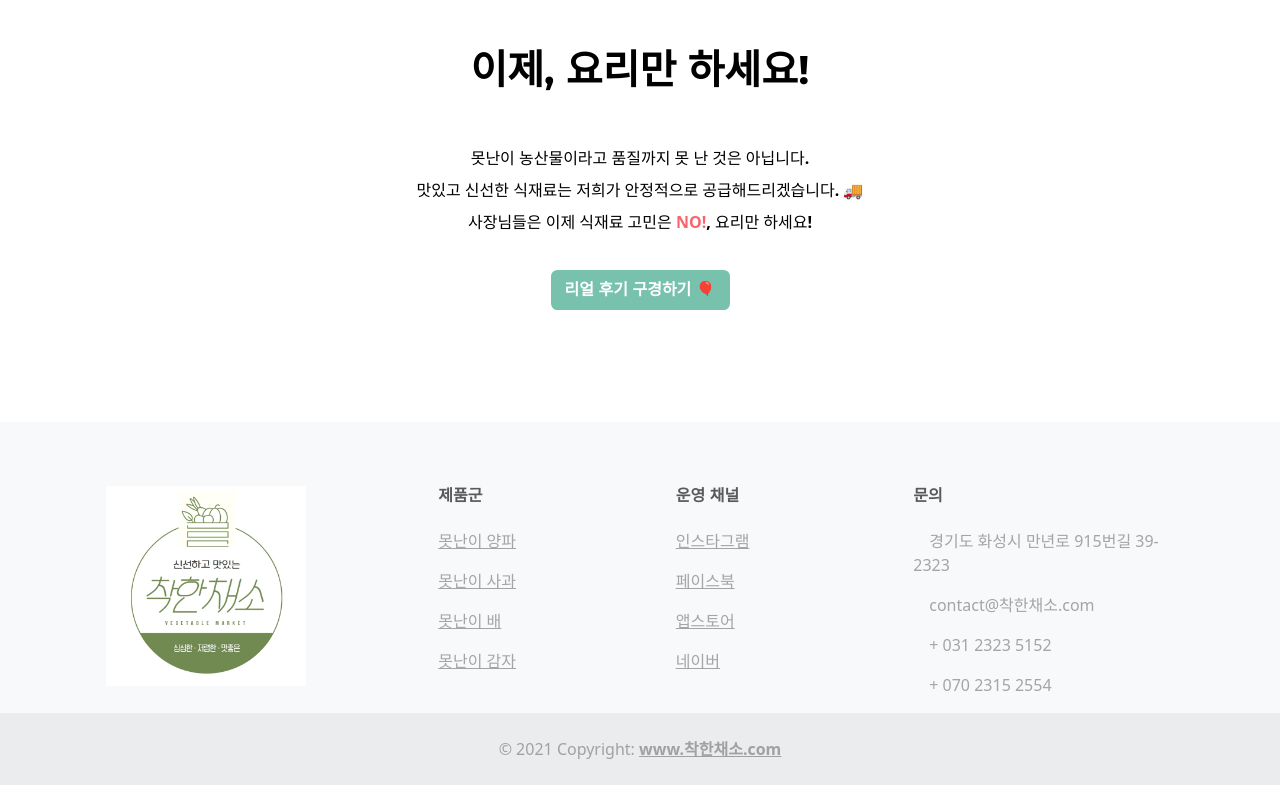
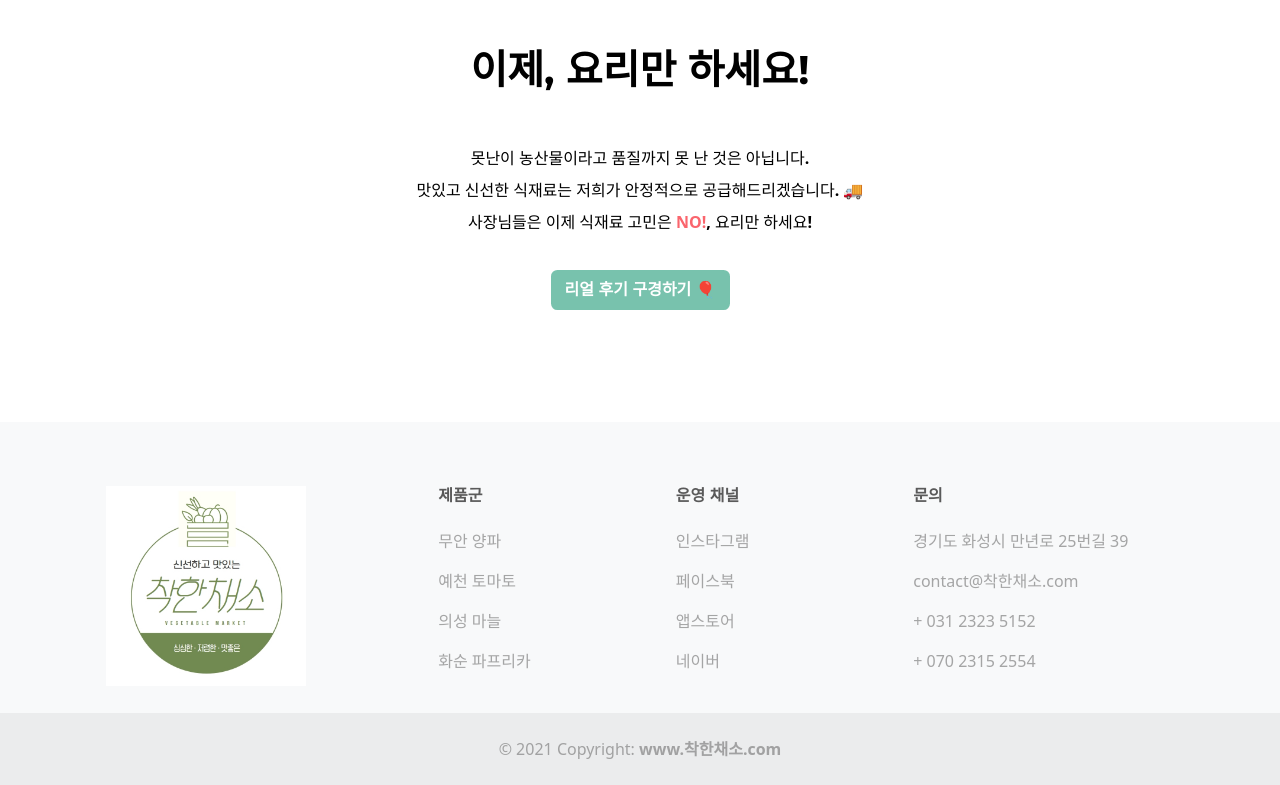
Before and after one commit to refurb-food-shopping-mall/client, a Vue app: page / in a window 1280 px wide. Shown: the part 2115-2900 px from the top of the page. Built offline with nearby package versions, Linux system fonts and the light colour scheme; no server answers.

Commit message:
✏️ footer text-decoration none 설정

```diff
--- a/src/components/Footer.vue
+++ b/src/components/Footer.vue
@@ -46,9 +46,14 @@
             <div class="col-md-3 col-lg-4 col-xl-3 mx-auto mb-4">
               <!-- Content -->
               <!-- <h6 class="text-uppercase fw-bold mb-4"> -->
-                <!-- <i class="fas fa-gem me-3"></i>(주)푸드리퍼브 -->
+              <!-- <i class="fas fa-gem me-3"></i>(주)푸드리퍼브 -->
               <!-- </h6> -->
-              <img src="../assets/logo_market.jpg" alt="logo" width="200" height="">
+              <img
+                src="../assets/logo_market.jpg"
+                alt="logo"
+                width="200"
+                height=""
+              />
             </div>
             <!-- Grid column -->
 
@@ -57,16 +62,16 @@
               <!-- Links -->
               <h6 class="text-uppercase fw-bold mb-4">제품군</h6>
               <p>
-                <a href="#!" class="text-reset">못난이 양파</a>
+                <a href="#!" class="text-reset">무안 양파</a>
               </p>
               <p>
-                <a href="#!" class="text-reset">못난이 사과</a>
+                <a href="#!" class="text-reset">예천 토마토</a>
               </p>
               <p>
-                <a href="#!" class="text-reset">못난이 배</a>
+                <a href="#!" class="text-reset">의성 마늘</a>
               </p>
               <p>
-                <a href="#!" class="text-reset">못난이 감자</a>
+                <a href="#!" class="text-reset">화순 파프리카</a>
               </p>
             </div>
             <!-- Grid column -->
@@ -94,16 +99,13 @@
             <div class="col-md-4 col-lg-3 col-xl-3 mx-auto mb-md-0 mb-4">
               <!-- Links -->
               <h6 class="text-uppercase fw-bold mb-4">문의</h6>
+              <p><i class="fas fa-home"></i> 경기도 화성시 만년로 25번길 39</p>
               <p>
-                <i class="fas fa-home me-3"></i> 경기도 화성시 만년로 915번길
-                39-2323
-              </p>
-              <p>
-                <i class="fas fa-envelope me-3"></i>
+                <i class="fas fa-envelope"></i>
                 contact@착한채소.com
               </p>
-              <p><i class="fas fa-phone me-3"></i> + 031 2323 5152</p>
-              <p><i class="fas fa-print me-3"></i> + 070 2315 2554</p>
+              <p><i class="fas fa-phone"></i> + 031 2323 5152</p>
+              <p><i class="fas fa-print"></i> + 070 2315 2554</p>
             </div>
             <!-- Grid column -->
           </div>
@@ -118,9 +120,7 @@
         style="background-color: rgba(0, 0, 0, 0.05)"
       >
         © 2021 Copyright:
-        <a class="text-reset fw-bold"
-          >www.착한채소.com</a
-        >
+        <a class="text-reset fw-bold">www.착한채소.com</a>
       </div>
       <!-- Copyright -->
     </footer>
@@ -133,6 +133,9 @@ export default {};
 </script>
 
 <style scoped>
+a {
+  text-decoration: none;
+}
 #footer {
   left: 0;
   bottom: 0;
```
